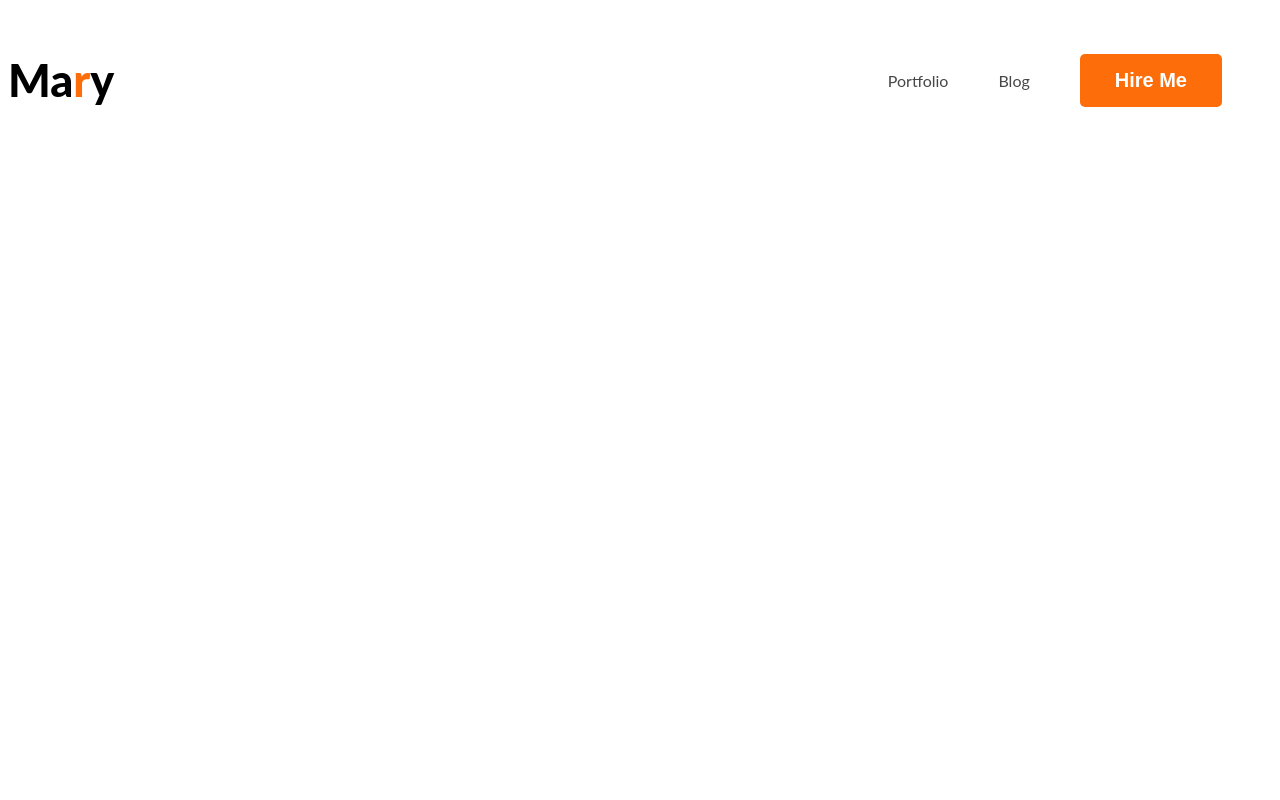
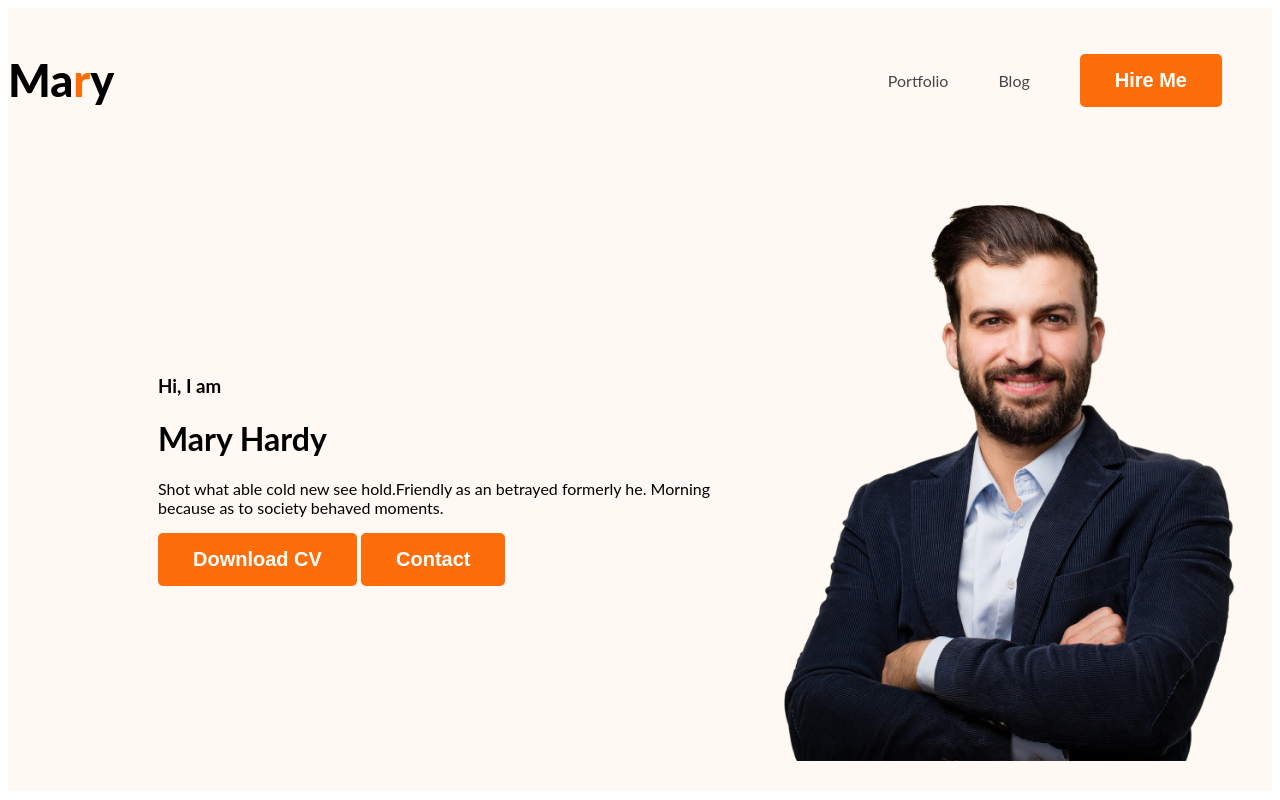
Before and after one commit to Mariasara782/web-portfolio, a plain HTML site: page index.html in a window 1280 px wide. Drawn offline with Linux system fonts and the light colour scheme.

Commit message:
added banner

```diff
--- a/Styles/portfolio.css
+++ b/Styles/portfolio.css
@@ -55,3 +55,19 @@ nav a {
     text-decoration: none;
     color: #474747;
 }
+
+/* header related styles */
+.header {
+    background-color: #FFF8F3;
+}
+
+.banner {
+    padding: 30px 30px 30px 150px;
+    display: flex;
+    align-items: center;
+
+}
+
+.banner .profile-pic {
+    width: 500px;
+}
--- a/index.html
+++ b/index.html
@@ -13,7 +13,7 @@
 </head>
 
 <body>
-    <header>
+    <header class="header">
         <nav>
             <h3 class="nav-title">Ma<span class="text-primary">r</span>y</h3>
             <ul>
@@ -22,6 +22,16 @@
                 <li><button class="btn-primary">Hire Me</button></li>
             </ul>
         </nav>
+        <div class="banner">
+            <div >
+                <h3 class="banner-greeting">Hi, I  am</h3>
+                <h1>Mary Hardy</h1>
+                <p>Shot what able cold new see hold.Friendly as an betrayed formerly he. Morning because as to society behaved moments.</p>
+                <button class="btn-primary">Download CV</button>
+                <button class="btn-primary">Contact</button>
+            </div>
+            <img class="profile-pic" src="images/hardy.png" alt="">
+        </div>
     </header>
     <main>
 
```
